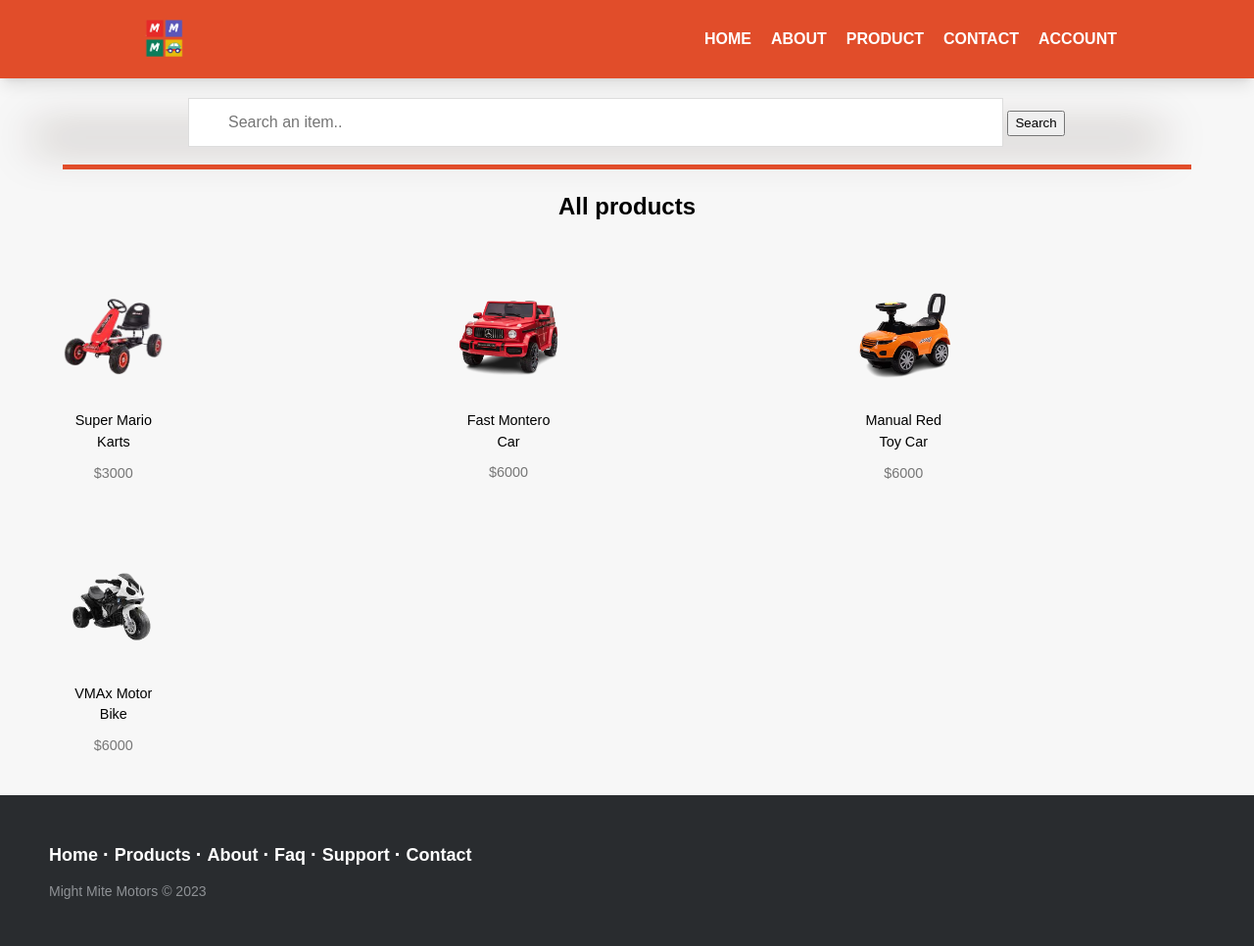
After one commit to CapillanesFrizty/MMMProject, a PHP site: page /public/registeredcustomerpage.html in a window 1280 px wide. The commit adds this page. Shown: the whole page at 98% size. Run offline with PHP 8.4, Linux system fonts and the light colour scheme; some libraries are stand-ins or nearby versions.

Commit message:
registered user page
products palang

```diff
--- /dev/null
+++ b/public/CSS/registeredcustomer.css
@@ -0,0 +1,331 @@
+@import url("https://fonts.googleapis.com/css2?family=Open+Sans:wght@400;700&display=swap");
+
+*,
+*::before,
+*::after {
+    box-sizing: border-box;
+    line-height: 1.5em;
+}
+
+html {
+    font-size: 16px;
+    scroll-behavior: smooth;
+    -webkit-text-size-adjust: 100%;
+}
+
+body {
+    margin: 0;
+    font-family: var(--pfont2);
+    background-color:#f7f7f7;
+}
+
+header {
+    background: var(--p-clr1);
+    box-shadow: 0 10px 15px -3px rgba(0, 0, 0, 0.1),0 4px 6px -4px rgba(0, 0, 0, 0.1);
+    padding: 10px 20px;
+}
+
+header .wrapper {
+    max-width: 1000px;
+    margin: 0 auto;
+    display: flex;
+    flex-wrap: wrap;
+    align-items: center;
+    justify-content: space-between;
+}
+
+header .logo img {
+    height: 60px;
+    display: block;
+}
+
+.navbar {
+    position: fixed;
+    top: 0;
+    left: 100%;
+    margin: 0;
+    width: 100%;
+    height: 100%;
+
+    padding: 20px;
+    transition: left 0.3s;
+}
+
+.navbar.show {
+    left: 0 !important;
+}
+
+.hide-scroll {
+    overflow: hidden;
+}
+
+.navbar ul {
+    all: unset;
+    list-style-type: none;
+    display: flex;
+    flex-direction: column;
+    align-items: center;
+    gap: 25px;
+}
+
+.navbar ul a {
+    all: unset;
+    color:white;
+    text-transform: uppercase;
+    cursor: pointer;
+    font-weight: bold;
+    font-size: 28px;
+}
+
+.navbar ul a:hover {
+    color:#111111;
+    text-decoration: underline overline;
+    text-decoration-thickness: 3px;
+}
+
+.close-nav {
+    text-align: right;
+    margin-bottom: 20px;
+}
+
+.close-nav button {
+    all: unset;
+    background:#f7f7f7;
+    font-size: 42px;
+    cursor: pointer;
+    border: 1px solid rgba(0, 0, 0, 0.2);
+    padding: 15px;
+    border-radius: 3px;
+    color:#444444;
+}
+
+.close-nav button:hover {
+    color:#222222;
+    background:white;
+}
+
+.menu-bar button {
+    border: 1px solid rgba(0, 0, 0, 0.1);
+    background:#f7f7f7;
+    height: 50px;
+    width: 50px;
+    padding: 5px 10px;
+    cursor: pointer;
+    border-radius: 3px;
+}
+
+.menu-bar i {
+    display: block;
+    border-top: 3px solid #444444;
+    border-bottom: 3px solid #444444;
+}
+
+.menu-bar i::after {
+    display: block;
+    content: "";
+    border-top: 3px solid #444444;
+    margin: 6px 0;
+}
+
+.menu-bar button:hover {
+    background:white;
+}
+
+.menu-bar button:hover i {
+    border-color:#222222;
+}
+
+.container {
+    max-width: 900px;
+    margin: 0 auto;
+    padding: 30px;
+}
+
+@media (min-width: 550px) {
+    .navbar {
+        all: unset;
+        display: block;
+    }
+
+    .navbar ul {
+        flex-direction: row;
+        gap: 20px;
+    }
+
+    .navbar ul a {
+        font-size: inherit;
+    }
+
+    .close-nav,
+    .menu-bar {
+        display: none;
+    }
+}
+
+
+
+/*footer*/
+
+  .footer-distributed {
+    background-color: #292c2f;
+    box-shadow: 0 1px 1px 0 rgba(0, 0, 0, 0.12);
+    box-sizing: border-box;
+    width: 100%;
+    text-align: left;
+    font: normal 16px sans-serif;
+    padding: 45px 50px;
+  }
+
+  .footer-distributed .footer-left p {
+    color: #8f9296;
+    font-size: 14px;
+    margin: 0;
+  }
+  /* Footer links */
+
+  .footer-distributed p.footer-links {
+    font-size: 18px;
+    font-weight: bold;
+    color: #ffffff;
+    margin: 0 0 10px;
+    padding: 0;
+    transition: ease .25s;
+  }
+
+  .footer-distributed p.footer-links a {
+    display: inline-block;
+    line-height: 1.8;
+    text-decoration: none;
+    color: inherit;
+    transition: ease .25s;
+  }
+
+  .footer-distributed .footer-links a:before {
+    content: "·";
+    font-size: 20px;
+    left: 0;
+    color: #fff;
+    display: inline-block;
+    padding-right: 5px;
+  }
+
+  .footer-distributed .footer-links .link-1:before {
+    content: none;
+  }
+
+
+  .footer-distributed p.footer-links a:hover{text-decoration:underline;}
+
+  /* Media Queries */
+
+  @media (max-width: 600px) {
+    .footer-distributed .footer-left, .footer-distributed{
+      text-align: center;
+    }
+
+    .footer-distributed .footer-left p.footer-links {
+      line-height: 1.8;
+    }
+  }
+
+
+
+
+   /* Items grid */
+  hr{
+    height: 5px;
+    width: 90%;
+ border-style: none;
+    background-color: var(--p-clr1);
+
+    box-shadow:
+
+    -30px -30px 45px #2b170c;
+  }
+  .productcategory{
+    font-style: var(--pfont2);
+    text-align: center;
+  }
+  .Items{
+	display: flex;
+	justify-content: space-between;
+	align-items: center;
+	flex-wrap: wrap;
+	width: 90%;
+	max-width: 1200px;
+	margin: 0 auto;
+  background: transparent;
+
+  }
+.Item{
+	padding: 20px 0;
+	width: 30%;
+	transition: box-shadow, 0.4s, ease-in-out;
+	border-radius: 3px;
+  align-items: center;
+
+	@media (max-width: 1050px){
+		width: 48%;
+	@media (max-width: 600px){
+		width: 100%;
+    &:not(:last-child)
+			margin-bottom 10px;
+
+  }}}
+
+
+
+.Item__link{
+	text-decoration: none;
+}
+.Item__title{
+	text-align: center;
+	font-family: 'Montserrat', sans-serif;
+	font-size: 0.9em;
+	color: black;
+	width: 90%;
+	margin: 20px auto 0;
+}
+.Item__price{
+	text-align: center;
+	font-family :'Montserrat', sans-serif;
+	font-size: 0.9em;
+	margin-top: 10px;
+	color: #777;
+}
+.Item__price  :hover{
+  color:var( --t-clr1);
+  box-shadow:#222222;
+    }
+.ImageContainer{
+	width: 100%;
+	height: auto;
+}
+.Image{
+	width: 100%;
+	height: auto;
+}
+
+
+ /* End of Items grid */
+
+
+ /* Search button*/
+ #myInput {
+    justify-content: center;
+    width: 65%;
+    /* Full-width */
+    font-size: 16px;
+    /* Increase font-size */
+    padding: 12px 20px 12px 40px;
+    /* Add some padding */
+    border: 1px solid #ddd;
+    /* Add a grey border */
+    margin-bottom: 10px;
+    /* Add some space below the input */
+    margin-left: 15%;
+    margin-top: 20px;
+}
+.search{
+    padding: 14px 20px 12px;
+}
--- a/public/CSS/registerpage.css
+++ b/public/CSS/registerpage.css
@@ -16,7 +16,7 @@ body{
 .container{
   max-width: 440px;
   padding: 0 20px;
-  margin: 102px auto;
+  margin: 100px auto;
 
 }
 .wrapper{
--- /dev/null
+++ b/public/registeredcustomerpage.html
@@ -0,0 +1,135 @@
+<!DOCTYPE html>
+<html lang="en">
+
+<head>
+  <meta charset="UTF-8">
+  <meta http-equiv="X-UA-Compatible" content="IE=edge">
+  <meta name="viewport" content="width=device-width, initial-scale=1.0">
+  <title>Mighty Mite Motors Product Page</title>
+
+  <!--icons-->
+  <link rel="stylesheet" href="path/to/font-awesome/css/font-awesome.min.css">
+  <!-- JQUERY CDN -->
+  <script src="https://ajax.googleapis.com/ajax/libs/jquery/3.6.4/jquery.min.js"></script>
+
+ <!-- CSS FILES -->
+ <link rel="stylesheet" href="./CSS/registeredcustomer.css">
+ <link rel="stylesheet" href="./CSS/rootDeclaration.css">
+</head>
+
+<body>
+    <!--navigation bar required all pages--->
+    <header>
+      <div class="wrapper">
+        <div class="logo">
+          <a href="#"><img src="./Pictures/logoMMM.png" alt="MightyMiteMotors.com"></a>
+        </div>
+        <div class="navbar">
+          <div class="close-nav"><button></button></div>
+          <nav>
+            <ul>
+              <li><a href="#hompg">Home</a></li>
+              <li><a href="#hompg">About</a></li>
+              <li><a href="#prodcat">Product</a></li>
+              <li><a href="#contact">Contact</a></li>
+              <li><a href="#contact">Account</a></li>
+            </ul>
+          </nav>
+        </div>
+        <div class="menu-bar">
+         <button class="button4" onclick="window.location.href='registerpage.html'">Sign Up Now</button>
+        </div>
+        </div>
+        </header>
+
+    <!--End of navbar-->
+
+    <input type="text" id="myInput" onkeyup="myFunction()" placeholder="Search an item..">
+     <button type="search">Search</button>
+
+     <!-- Products Section -->
+   <hr>
+   <h2 class="productcategory" id="prodcat">All products</h2>
+     <div  class="Items">
+
+       <div class="Item">
+
+        <div class="Item">
+          <a href="productspecs.html" class="Item__link">
+           <div class="ImageContainer">
+             <img src="./Pictures/kart1.png" alt="karts" class="Image" >
+           </div>
+           <div class="Item__title">Super Mario Karts</div>
+           <div class="Item__price">$3000</div>
+         </a>
+       </div>
+       </div>
+
+       <div class="Item">
+
+        <div class="Item">
+          <a href="productspecs.html" class="Item__link">
+         <div class="ImageContainer">
+           <img src="./Pictures/car1.png" alt="Cars" class="Image"  >
+         </div>
+         <div class="Item__title" >Fast Montero Car</div>
+         <div class="Item__price" >$6000</div>
+       </a>
+     </div></div>
+
+
+     <div class="Item">
+
+      <div class="Item">
+        <a href="productspecs.html" class="Item__link">
+       <div class="ImageContainer">
+         <img src="./Pictures/manual1.png" alt="manual" class="Image" >
+       </div>
+       <div class="Item__title" >Manual Red Toy Car</div>
+       <div class="Item__price" >$6000</div>
+     </a>
+   </div></div>
+
+
+   <div class="Item">
+
+    <div class="Item">
+      <a href="productspecs.html" class="Item__link">
+     <div class="ImageContainer">
+       <img src="./Pictures/mbike1.png" alt="motorbikes" class="Image" >
+     </div>
+     <div class="Item__title">VMAx Motor Bike</div>
+     <div class="Item__price" >$6000</div>
+   </a>
+   </div></div>
+
+
+
+    <!--footer-->
+</div>
+
+<footer class="footer-distributed" id="contact">
+
+  <div class="footer-left">
+
+    <p class="footer-links">
+      <a class="link-1" href="#hompg">Home</a>
+
+      <a href="#myButton">Products</a>
+
+      <a href="#contact">About</a>
+
+      <a href="#">Faq</a>
+
+      <a href="#">Support</a>
+
+      <a href="#contact">Contact</a>
+    </p>
+
+    <p>Might Mite Motors &copy; 2023</p>
+  </div>
+
+</footer>
+
+</body>
+</html>
```
Also changed, not shown: public/productspecs.html (added, +74 -0 lines), public/registration.js (added, +26 -0 lines).
